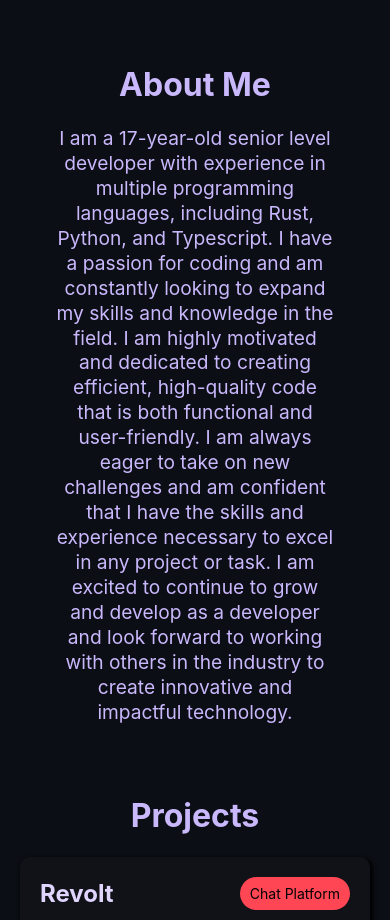
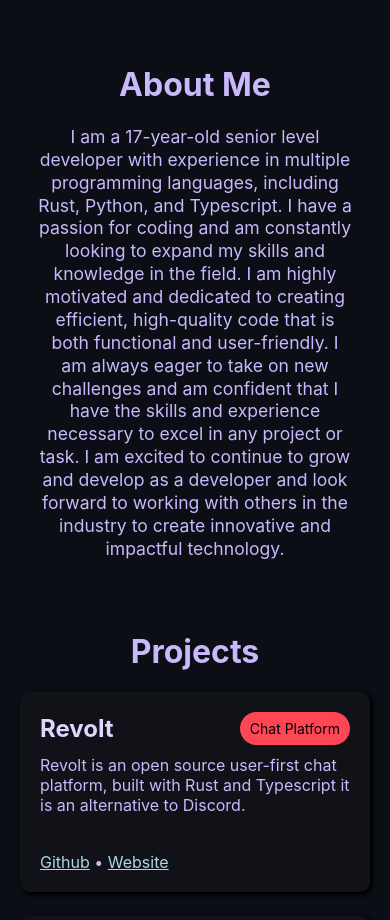
Before and after one commit to Zomatree/zomatree.live, a SvelteKit app: page / in a window 390 px wide. Shown: the part 800-1720 px from the top of the page. Built offline with nearby package versions, Linux system fonts and the light colour scheme; a web font is replaced by a local one.

Commit message:
make about me wider and smaller text on mobile

```diff
--- a/src/styles.scss
+++ b/src/styles.scss
@@ -187,6 +187,7 @@ body::-webkit-scrollbar {
     }
 
     .about-me-content {
-        font-size: 1.2rem;
+        font-size: 1.1rem;
+        max-width: 90%;
     }
 }
```
